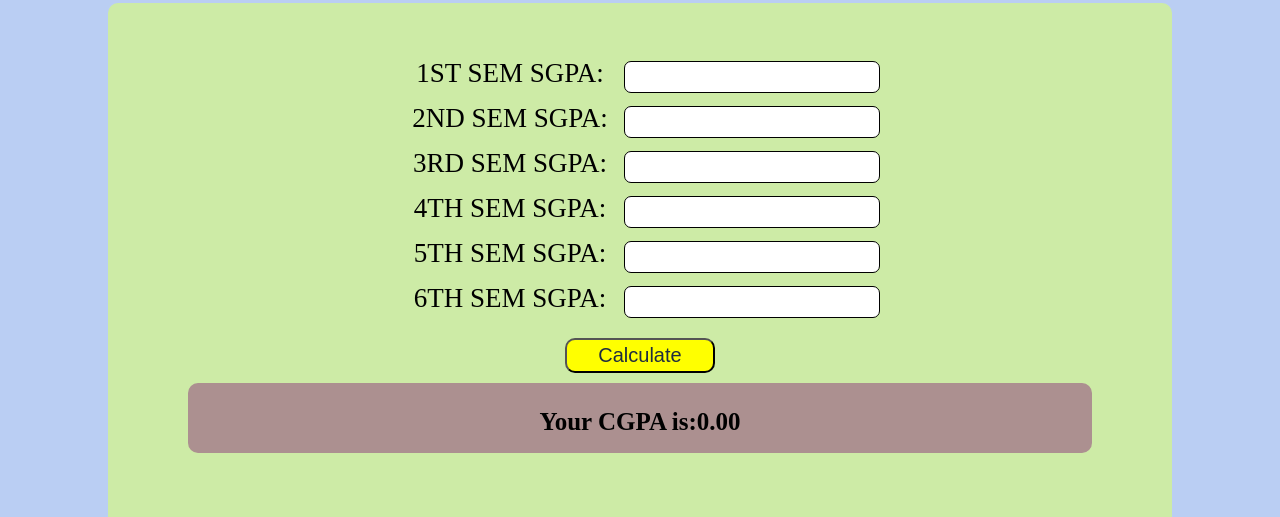
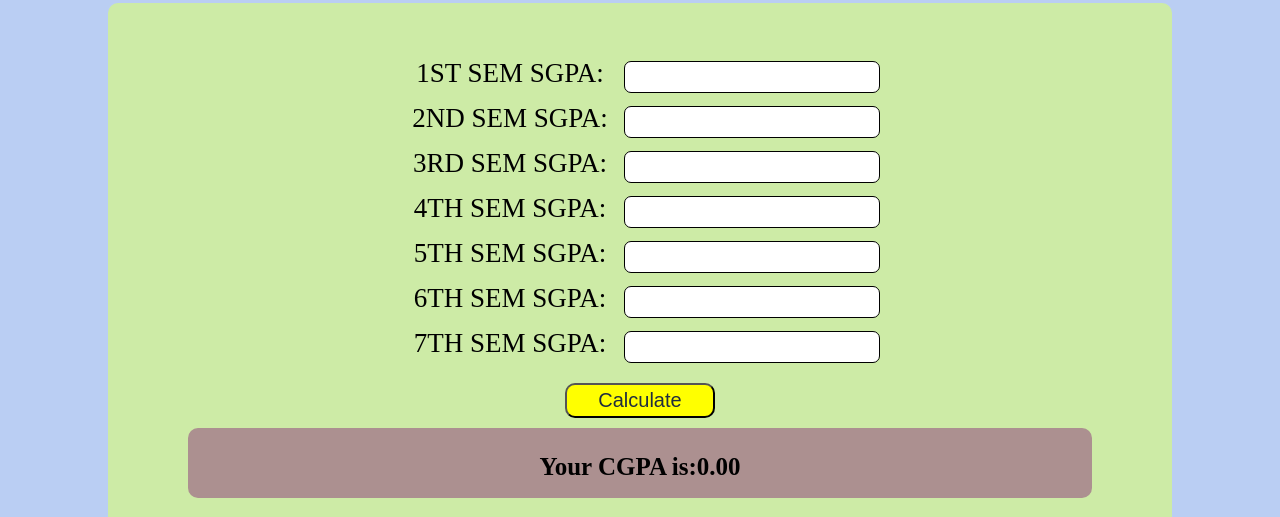
Before and after one commit to pavantn36918/CGPACalculator, a plain HTML site: page 21schcgpareg.html in a window 1280 px wide. Shown: the part 283-800 px from the top of the page. Drawn offline with Linux system fonts and the light colour scheme.

Commit message:
Update 21schcgpareg.html

```diff
--- a/21schcgpareg.html
+++ b/21schcgpareg.html
@@ -54,6 +54,8 @@
                         <input type="number" class="box2" min="0" max="10" inputmode="numeric" id="s5" required><br>
                         <label for="marks" class="label">6TH SEM SGPA:</label>
                         <input type="number" class="box2" min="0" max="10" inputmode="numeric" id="s6" required><br>
+                        <label for="marks" class="label">7TH SEM SGPA:</label>
+                        <input type="number" class="box2" min="0" max="10" inputmode="numeric" id="s7" required><br>
                     </form>
                     <a href="#report"> <button type="submit" class="but" onclick="calculate()">Calculate</button></a>
 
```
